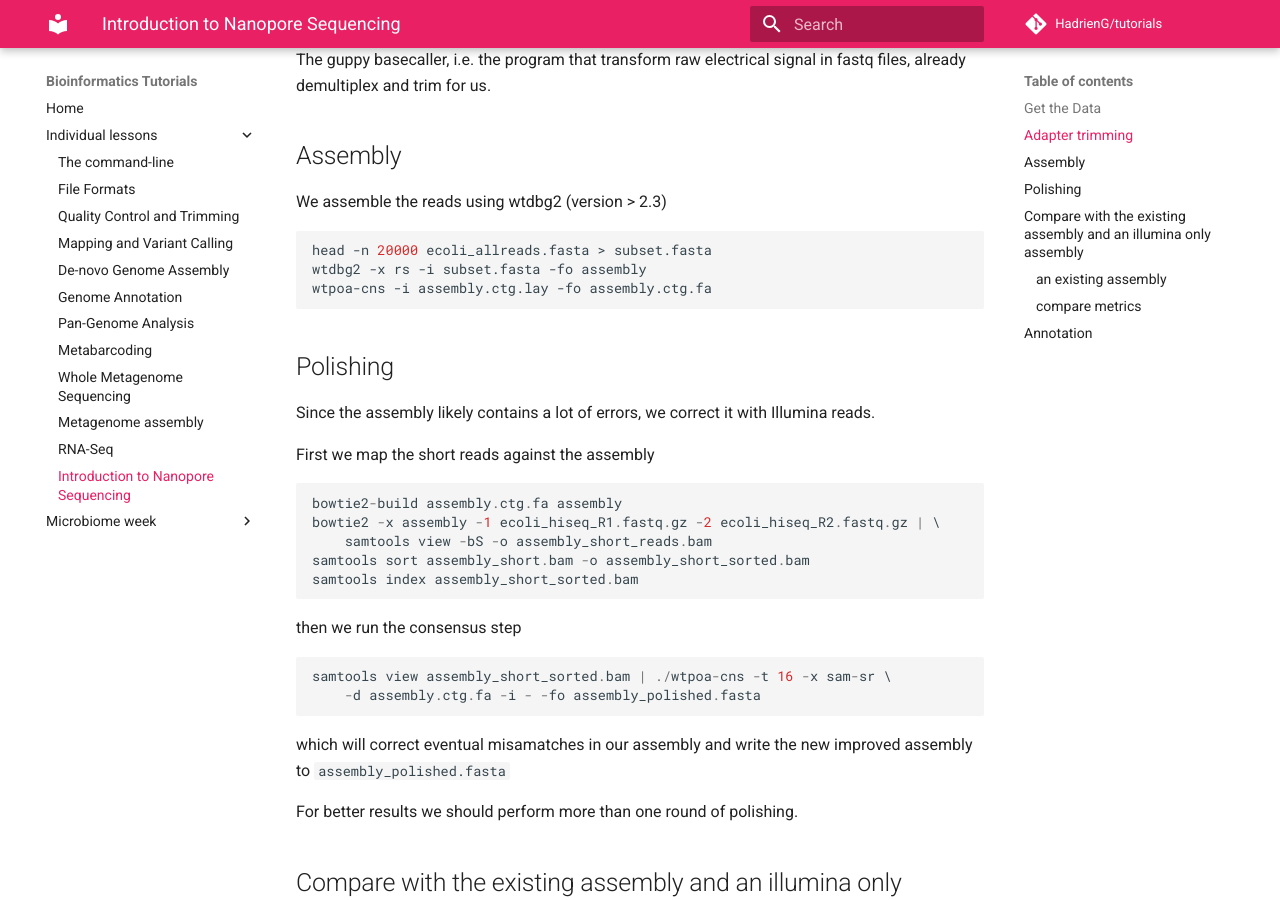
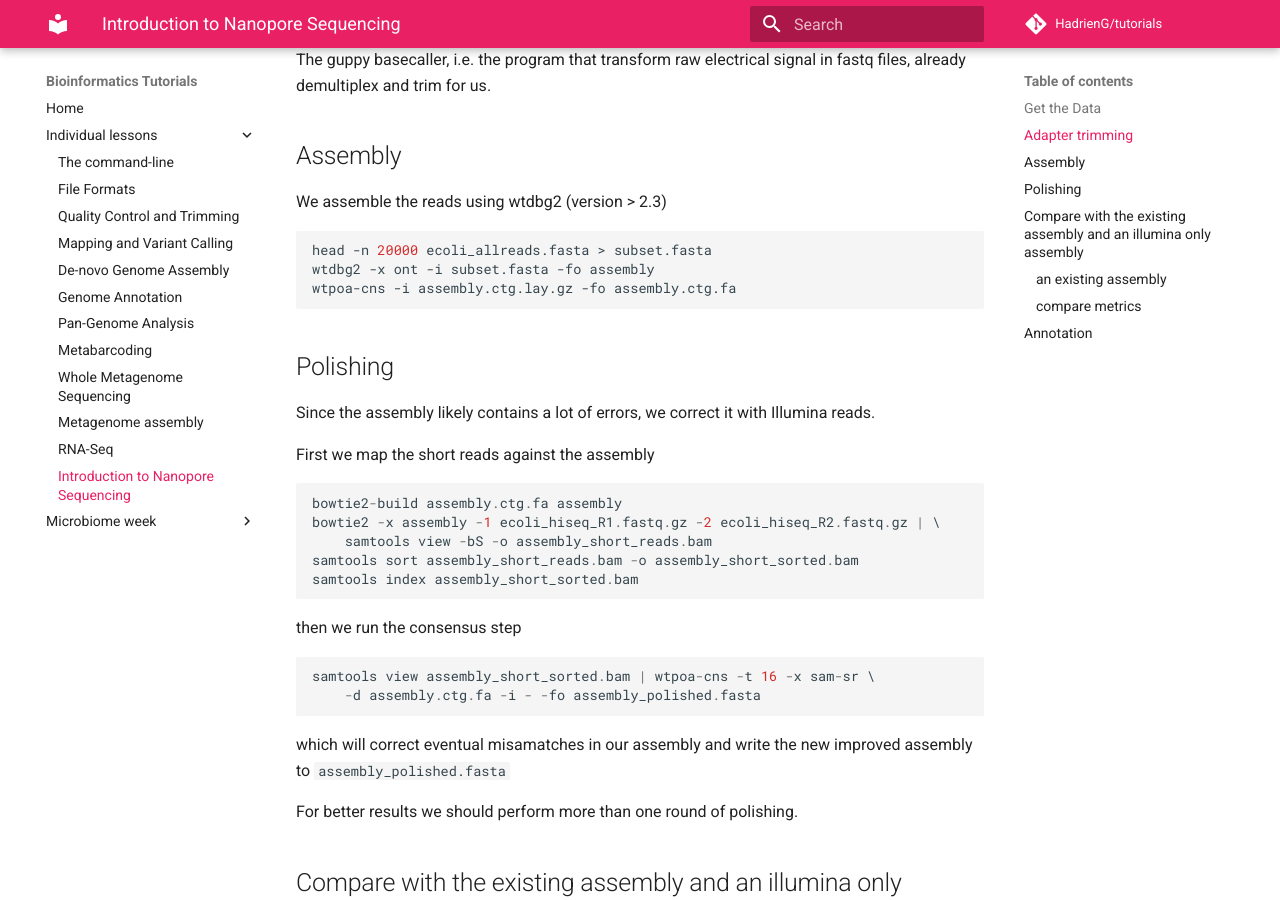
Before and after one commit to HadrienG/tutorials, an MkDocs documentation site: the page built from docs/nanopore.md, in a window 1280 px wide and 900 px high, scrolled down 1041 px. Built offline with MkDocs 1.6.1 and Material for MkDocs 9.7.7, drawn with Linux system fonts in a browser that asks for light colours; comment, search, counter and statistics services are not loaded; old or Windows-style settings are respelled for this version of MkDocs.

Commit message:
fixed a few mistakes in assembly and bowtie2 commands

````diff
--- a/docs/nanopore.md
+++ b/docs/nanopore.md
@@ -45,8 +45,8 @@ We assemble the reads using wtdbg2 (version > 2.3)
 
 ```bash
 head -n 20000 ecoli_allreads.fasta > subset.fasta
-wtdbg2 -x rs -i subset.fasta -fo assembly
-wtpoa-cns -i assembly.ctg.lay -fo assembly.ctg.fa
+wtdbg2 -x ont -i subset.fasta -fo assembly
+wtpoa-cns -i assembly.ctg.lay.gz -fo assembly.ctg.fa
 ```
 
 ## Polishing
@@ -59,14 +59,14 @@ First we map the short reads against the assembly
 bowtie2-build assembly.ctg.fa assembly
 bowtie2 -x assembly -1 ecoli_hiseq_R1.fastq.gz -2 ecoli_hiseq_R2.fastq.gz | \
     samtools view -bS -o assembly_short_reads.bam
-samtools sort assembly_short.bam -o assembly_short_sorted.bam
+samtools sort assembly_short_reads.bam -o assembly_short_sorted.bam
 samtools index assembly_short_sorted.bam
 ```
 
 then we run the consensus step
 
 ```
-samtools view assembly_short_sorted.bam | ./wtpoa-cns -t 16 -x sam-sr \
+samtools view assembly_short_sorted.bam | wtpoa-cns -t 16 -x sam-sr \
     -d assembly.ctg.fa -i - -fo assembly_polished.fasta
 ```
 
````
